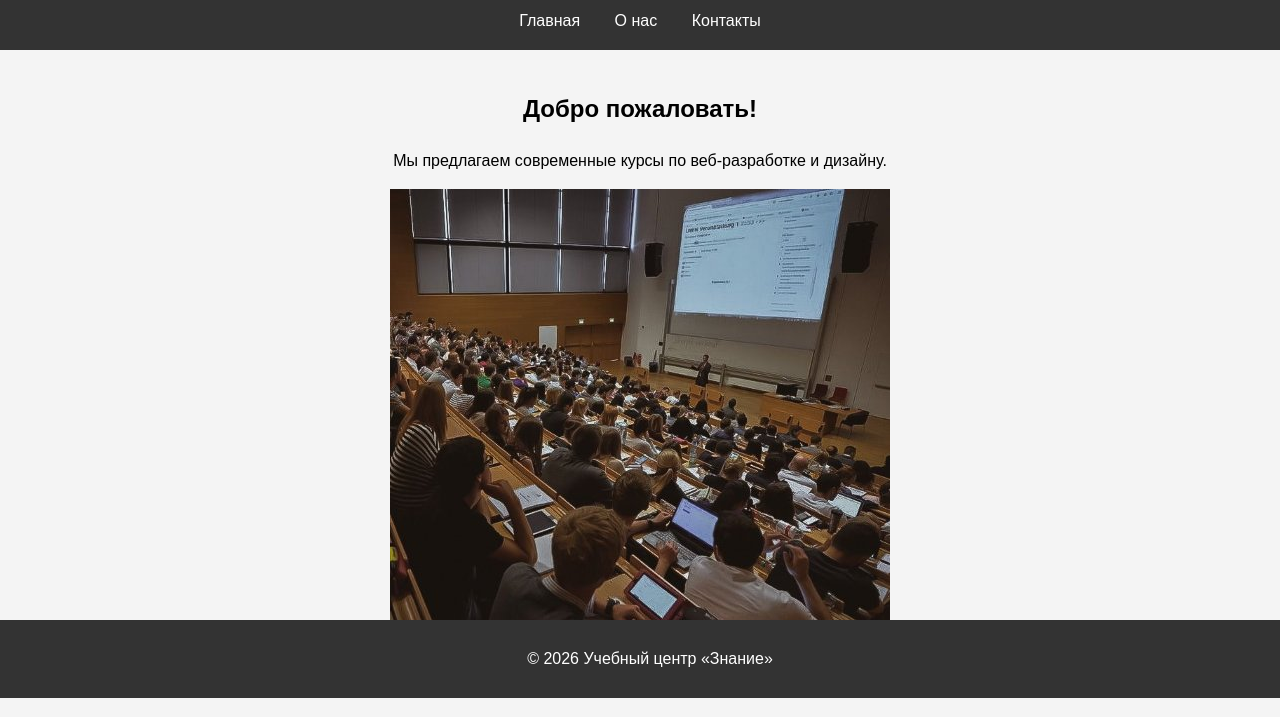
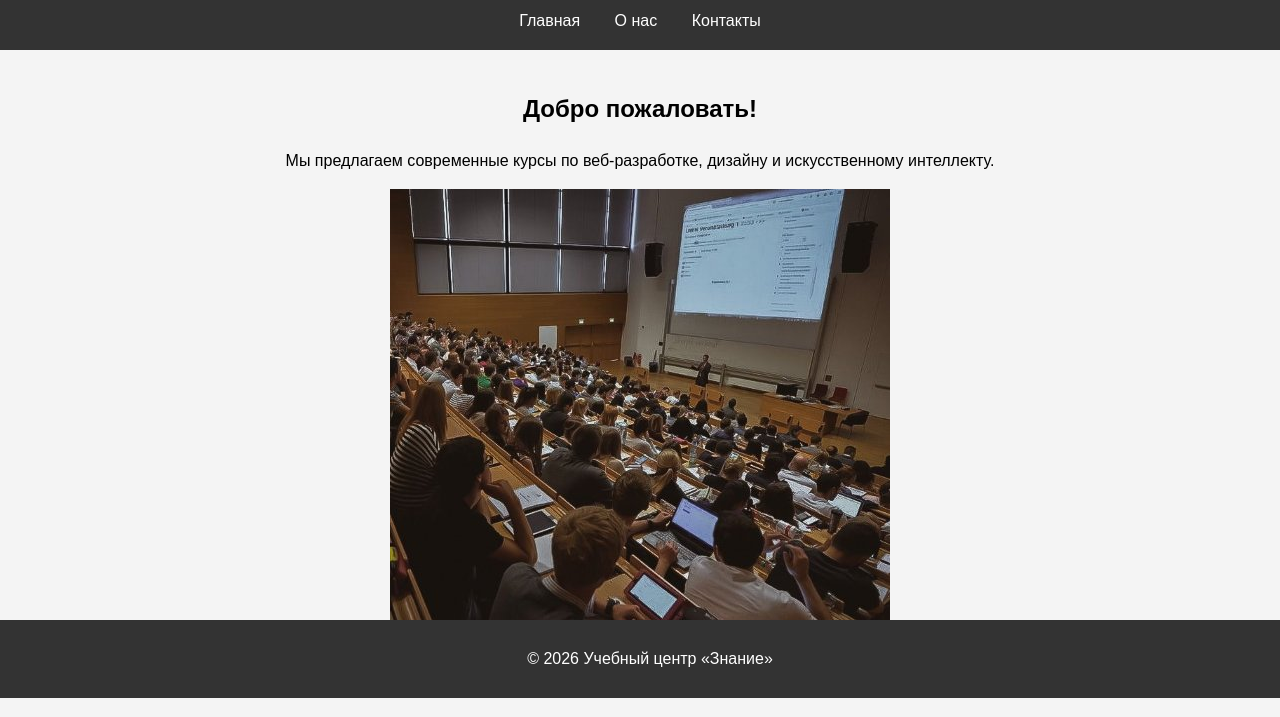
Before and after one commit to Kewweol/my-site, a plain HTML site: page index.html in a window 1280 px wide. Shown: the part 102-819 px from the top of the page. Drawn offline with Linux system fonts and the light colour scheme.

Commit message:
Add files via upload

```diff
--- a/index.html
+++ b/index.html
@@ -17,7 +17,7 @@
     </header>
     <main>
         <h2>Добро пожаловать!</h2>
-        <p>Мы предлагаем современные курсы по веб-разработке и дизайну.</p>
+        <p>Мы предлагаем современные курсы по веб-разработке, дизайну и искусственному интеллекту.</p>
         <img src="images/banner.jpg" alt="Баннер" style="max-width: 100%;">
     </main>
     <footer>
```
